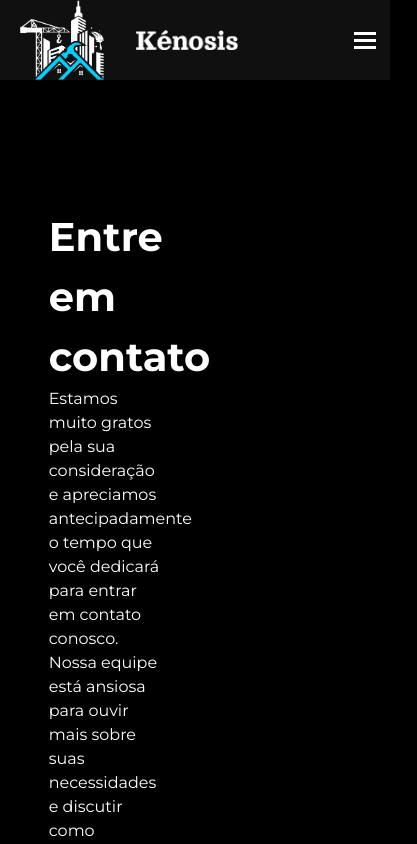
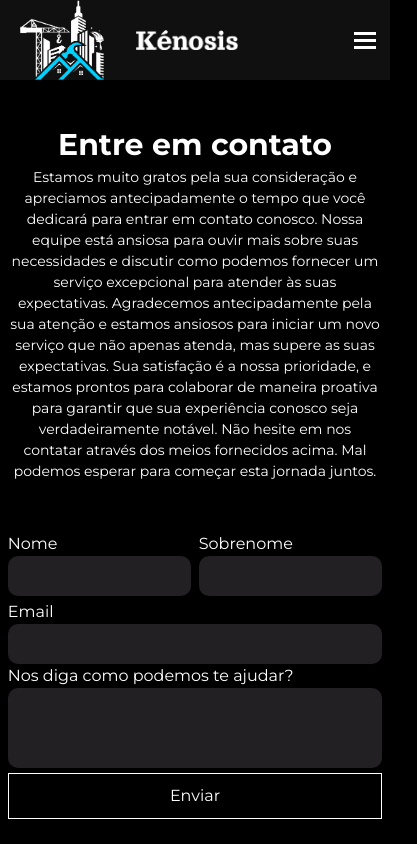
Before and after one commit to mhalvesb/empresadeeletrica, a React (Create React App) app: page /contact in a window 390 px wide. Shown: the top 844 px of the page, 417 px wide, since content can reach past the window. Built offline with nearby package versions, Linux system fonts and the light colour scheme.

Commit message:
responsividade atualizada

```diff
--- a/src/containers/about/about.js
+++ b/src/containers/about/about.js
@@ -35,7 +35,7 @@ function About(){
                 oferecendo uma variedade de serviços que incluem pintura interna e externa, texturização de paredes e aplicação de revestimentos especiais. Elas visam não apenas aprimorar a estética, mas também proteger as superfícies contra desgaste e danos, utilizando materiais de alta qualidade.
                 </p>
 
-                <div className="flex items-centerr">
+                <div className="flex items-center">
                     <div className="flex bg-slate-100 w-[100%] items-center pr-10 pt-10 pb-10 rounded-md mark1 h-96 flex-col justify-center">
                         <div className="imgs imgs1">
                             <img src={electricpanel} alt="eletrica"></img>
--- a/src/containers/contact/contact.css
+++ b/src/containers/contact/contact.css
@@ -54,3 +54,52 @@ input{
     padding-left: 10px;
     border-radius: 10px;
 }
+
+
+
+@media(max-width: 1250px){
+    .contactmain{
+        flex-direction: column;
+        align-items: center;
+        justify-content: center;
+        margin: 5vh 0px;
+
+    }
+
+    .inputbox{
+        justify-content: flex-start;
+        aspect-ratio: 0;
+        width: 100%;
+        margin-top: 60px;
+    }
+
+    .textsbox{
+        width: 100%;
+        text-align: center;
+    }
+}
+
+@media(max-width: 990px){
+    .contactmain{
+       padding: 0px 10%;
+
+    }
+}
+
+
+@media(max-width: 400px){
+    .contactmain{
+        padding: 0px 2%;
+    }
+
+    .textsbox h1{
+        font-size: 30px;
+    }
+    .textsbox p{
+        font-size: 14px;
+    }
+
+    .inputbox{
+        margin-top: 50px;
+    }
+}
```
